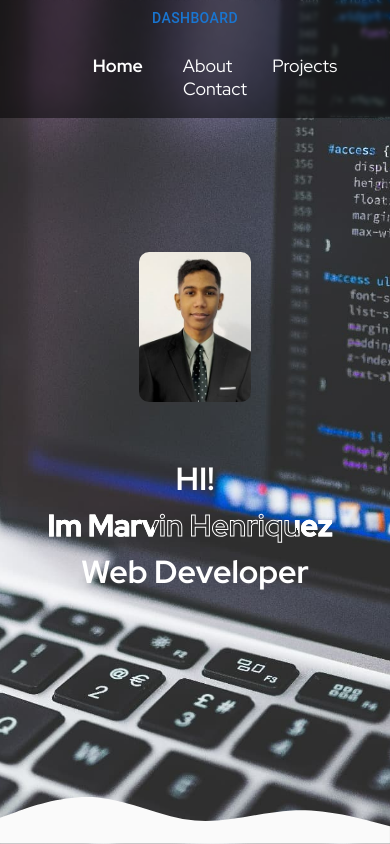
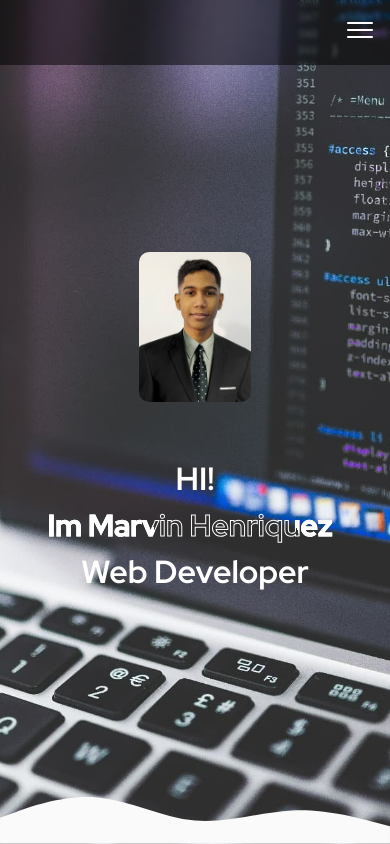
Before and after one commit to marvinel/portfolio, a React (Create React App) app: page / in a window 390 px wide. Shown: the top 844 px of the page. Built offline with nearby package versions, Linux system fonts and the light colour scheme.

Commit message:
responsive menu

```diff
--- a/src/App.css
+++ b/src/App.css
@@ -21,26 +21,31 @@
   z-index: 10;
 }
 
-.nav-item .active{
+.nav-item .active {
   /* padding-bottom: 12px;
   border-bottom: 3px solid #EFEAD8;*/
 
   font-weight: bold;
 
 }
+.navbar ul {
 
+  display: flex;
+  padding: 0;
 
-.nav-item{
+}
+
+.nav-item {
   list-style: none;
-  display: inline-block;
+
   cursor: pointer;
   padding: 0px 20px;
   position: relative;
 }
 
-.App-header .navbar .nav-item::after{
-  content:'';
-  width:0;
+.App-header .navbar .nav-item::after {
+  content: '';
+  width: 0;
   height: 3px;
   position: absolute;
   bottom: -5px;
@@ -49,13 +54,53 @@
   background: #fff;
   transition: width 0.3s
 }
-.App-header .navbar .nav-item:hover::after{
+
+.App-header .navbar .nav-item:hover::after {
 
   width: 50%;
 }
 
+
+.MenuH {
+  display: none;
+}
+
+@media Screen and (max-width: 480px) {
+  .App-header {
+    height: auto;
+  }
+
+  .MenuH {
+    display: block;
+    padding: 15px;
+    cursor: pointer;
+  }
+
+  .navbar {
+    width: 100%;
+    /* display: none;*/
+    height: 0;
+    transition: all .5s ease;
+    overflow: hidden;
+    pointer-events: none;
+  }
+
+  .navbar.activo {
+    /*  display: block;*/
+    height: auto;
+    pointer-events: auto;
+
+  }
+
+  .navbar ul {
+    justify-content: center;
+    flex-direction: column;
+
+  }
+}
+
 /*-----------Home----------------*/
-.HomeBackground{
+.HomeBackground {
   background: url(./assets/images/fondo-home.jpg);
   height: 100vh;
   background-size: cover;
@@ -64,41 +109,42 @@
   position: relative;
 }
 
-.HomeBackground .Waves{
+.HomeBackground .Waves {
   position: absolute;
   bottom: 0;
   width: 100%;
   left: 0;
 }
-.Home{
+
+.Home {
 
   min-height: 100vh;
-  display:flex;
+  display: flex;
   justify-content: center;
   align-items: center;
   color: #fff;
 
 }
 
-.Home-left{
+.Home-left {
   width: 50%;
 }
 
 
-.Home-left span{
+.Home-left span {
   display: block;
 
 }
 
 
-.Name{
+.Name {
   font-size: 50px;
   line-height: 100px;
   margin-left: -10px;
   color: transparent;
   -webkit-text-stroke: 1px #fff;
   background: url(assets/images/back.png);
-  background-clip:inherit;
+  background-clip: inherit;
   -webkit-background-clip: text;
 
   animation: back 20s linear infinite;
@@ -106,59 +152,66 @@ left: 0;
 
 }
 
-@keyframes back{
-  100%{background-position: 2000px 0;
+@keyframes back {
+  100% {
+    background-position: 2000px 0;
 
   }
 }
-.Home-right{
+
+.Home-right {
   width: 50%;
 
 }
 
-.Home-right img{
+.Home-right img {
 
 
   height: 250px;
   border-radius: 10px;
 }
 
-.Home h1{
+.Home h1 {
   margin: 0;
 }
 
 
 
-@media (max-width: 500px ){
-  .Home{
+@media (max-width: 500px) {
+  .Home {
     flex-direction: column;
 
   }
-  .Home-right img{
+
+  .Home-right img {
 
 
     height: 150px;
 
   }
-  .Name{
+
+  .Name {
     font-size: 30px;
     line-height: 50px;
     margin-left: -10px;
 
   }
 }
-@media (max-width: 700px ){
-  .Home{
+
+@media (max-width: 700px) {
+  .Home {
     flex-direction: column;
 
   }
-  .Home-right img{
+
+  .Home-right img {
 
 
     height: 150px;
 
   }
-  .Name{
+
+  .Name {
 
     font-size: 30px;
     line-height: 50px;
@@ -166,18 +219,21 @@ left: 0;
 
 
   }
-  .Home-left{
+
+  .Home-left {
     margin-top: 50px;
     width: 100%;
   }
-  .Home-right{
+
+  .Home-right {
 
     width: 100%;
   }
 
 }
+
 /*-----------About Me----------------*/
-.Aboutme{
+.Aboutme {
 
   text-align: center;
   width: 100%;
@@ -190,36 +246,39 @@ left: 0;
 
 
 }
-.About{
-  min-height:55vh;
+
+.About {
+  min-height: 55vh;
   display: flex;
   align-items: center;
 }
-.Me{
+
+.Me {
   width: 50%;
 }
 
-.Me{
+.Me {
   width: 50%;
 }
 
-.Me p{
+.Me p {
   width: 80%;
   margin: 20px auto;
   border: 5px solid #4a81f7;
   border-left: 0px;
   border-right: 0px;
-  padding:  20px;
+  padding: 20px;
   border-radius: 5px, 2s;
   border-image: linear-gradient(45deg, turquoise, greenyellow) 1;
 
 
 }
 
-.Skill-Section{
+.Skill-Section {
   width: 100%;
 }
-.Skills{
+
+.Skills {
   display: flex;
   justify-content: center;
   flex-wrap: wrap;
@@ -227,13 +286,13 @@ width: 70%;
   margin: 0 auto;
 }
 
-.Skill-item{
+.Skill-item {
   position: relative;
   cursor: pointer;
-padding:  7px;
+  padding: 7px;
 }
 
-.Tooltip{
+.Tooltip {
   position: absolute;
   left: 50%;
   top: 0;
@@ -242,19 +301,19 @@ padding:  7px;
   color: #fff;
   white-space: nowrap;
   padding: 10px 15px;
-  border-radius:  7px;
+  border-radius: 7px;
   visibility: hidden;
   opacity: 0;
 }
 
-.Tooltip::before{
+.Tooltip::before {
   content: "";
   position: absolute;
   left: 50%;
   top: 100%;
   transform: translateX(-50%);
   border: 15px solid;
-  border-color:  #000 #0000 #0000 #0000;
+  border-color: #000 #0000 #0000 #0000;
 }
 
 .Skill-item:hover #Tooltip {
@@ -265,22 +324,25 @@ opacity: 1;
 }
 
 
-@media (max-width: 600px ){
-  .About{
+@media (max-width: 600px) {
+  .About {
     flex-direction: column-reverse;
 
   }
-  .Me{
+
+  .Me {
     width: 80%;
   }
 }
+
 /*-----------Projects----------------*/
-.Projects{
+.Projects {
   background-color: #4a81f7;
   align-items: center;
-  padding-bottom: 50px ;
+  padding-bottom: 50px;
 }
-.Projects h3{
+
+.Projects h3 {
 
   text-align: center;
   width: 100%;
@@ -291,15 +353,18 @@ opacity: 1;
 
 
 }
-.Projects-wrapper{
+
+.Projects-wrapper {
   display: flex;
   justify-content: center;
   flex-wrap: wrap;
 }
-.Projects-link{
+
+.Projects-link {
   text-decoration: none;
 }
-.Projects-item{
+
+.Projects-item {
   width: 300px;
   height: 300px;
 
@@ -310,17 +375,19 @@ opacity: 1;
   color: #000;
 
 
-  background-size:contain;
+  background-size: contain;
   position: relative;
   overflow: hidden;
 
 
 
 }
+
 .Pro-it {
   width: 100%;
   height: 100%;
-  background-color: rgb(243, 230, 230); /* fallback color */
+  background-color: rgb(243, 230, 230);
+  /* fallback color */
   display: flex;
   align-items: center;
   justify-content: center;
@@ -331,19 +398,24 @@ opacity: 1;
   transition: all 0.5s;
 
 }
-#Climappte{
+
+#Climappte {
   background-image: url(./assets/images/climappte.JPG);
 }
-#Marfilms{
+
+#Marfilms {
   background-image: url(./assets/images/marfilms.JPG);
 }
-#Quinterest{
+
+#Quinterest {
   background-image: url(./assets/images/Quinterest.png);
 }
+
 .Pro-it:hover {
   transform: scale(1.1);
 }
-.Projects-item-name{
+
+.Projects-item-name {
   width: 150px;
   margin-top: 0;
   font-size: 25px;
@@ -354,7 +426,8 @@ opacity: 1;
   background: #f5deb38a;
   border-radius: 5px;
 }
-.Projects-descripcion{
+
+.Projects-descripcion {
   position: absolute;
   left: 0;
   bottom: 0;
@@ -362,27 +435,30 @@ opacity: 1;
   min-height: 30%;
   opacity: 0;
 
-  transform: translate(0,150%);
+  transform: translate(0, 150%);
   transition: transform 0.5s;
   color: #fff;
   background-color: rgba(0, 0, 0, 0.726);
   padding-bottom: 10px;
 }
-.Projects-item:hover{
+
+.Projects-item:hover {
   transform: scale(1.5);
 }
-.Projects-descripcion p{
-  padding: 0 15px ;
+
+.Projects-descripcion p {
+  padding: 0 15px;
 }
-.Projects-item:hover .Projects-descripcion{
+
+.Projects-item:hover .Projects-descripcion {
 
 
   opacity: 1;
-  transform: translate(0,0);
+  transform: translate(0, 0);
 
 }
 
-.Tecnologias{
+.Tecnologias {
   display: flex;
   position: absolute;
   top: 5px;
@@ -390,16 +466,18 @@ opacity: 1;
   justify-content: center;
 
 }
-.Tecnologia{
+
+.Tecnologia {
   border-radius: 5px;
   /*width: 50px;
   /*height: 25px;*/
-  background-color: linear-gradient(45deg, turquoise, greenyellow) ;
-  background: linear-gradient(45deg,  turquoise , greenyellow  100%);
+  background-color: linear-gradient(45deg, turquoise, greenyellow);
+  background: linear-gradient(45deg, turquoise, greenyellow 100%);
   padding: 5px;
   margin: 5px;
 }
-.Tecnologia p{
+
+.Tecnologia p {
   font-size: 10px;
   font-weight: bold;
   margin: 0;
@@ -409,7 +487,7 @@ opacity: 1;
 
 /*-----------Contact----------------*/
 
-.Contact-section{
+.Contact-section {
   background-color: rgb(255, 255, 255);
   border: 2px solid;
   padding: 15px;
@@ -419,7 +497,7 @@ opacity: 1;
   margin: 0 auto;
 }
 
-.Contact h3{
+.Contact h3 {
 
   text-align: center;
   width: 100%;
@@ -430,7 +508,8 @@ opacity: 1;
 
 
 }
-.Form-item{
+
+.Form-item {
   margin: 10px;
   display: flex;
   align-items: center;
@@ -439,12 +518,13 @@ opacity: 1;
 
 
 }
-.Form-Input{
+
+.Form-Input {
   width: 100%;
 }
 
 /*---Button up---*/
-#button-up{
+#button-up {
   display: flex;
   justify-content: center;
   align-items: center;
@@ -459,11 +539,11 @@ opacity: 1;
   position: fixed;
   cursor: pointer;
   border: 4px solid transparent;
-  transition:all 300ms ease;
+  transition: all 300ms ease;
   transform: scale(0);
 }
 
-#button-up:hover{
+#button-up:hover {
   transform: scale(1.1);
-  border-color:rgba(0, 0, 0, 0.1) ;
+  border-color: rgba(0, 0, 0, 0.1);
 }
--- a/src/components/Header.js
+++ b/src/components/Header.js
@@ -2,55 +2,38 @@ import React from 'react';
 import { Link } from "react-scroll";
 
 
-import Button from '@mui/material/Button';
-import Menu from '@mui/material/Menu';
-import MenuItem from '@mui/material/MenuItem';
 function Header() {
 
 
-    const [anchorEl, setAnchorEl] = React.useState(null);
-    const open = Boolean(anchorEl);
-    const handleClick = (event) => {
-      setAnchorEl(event.currentTarget);
-    };
-    const handleClose = () => {
-      setAnchorEl(null);
-    };
+
+  const showMenu = () => {
+    const nav = document.querySelector("Nav")
+      nav.classList.toggle('activo');
+  }
+  const showMenu2 = () => {
+    console.log("click")
+    const nav = document.querySelector("Nav")
+
+    if(nav?.classList[1]){
+      console.log("aca tiene que dirigir a un lugar y quitar el menu");
+      nav.classList.toggle('activo');
+    }
+
+  }
+
   return (
 
     <header className="App-header">
+
+      <div className="MenuH" onClick={showMenu}> <svg fill="#fff" xmlns="http://www.w3.org/2000/svg" viewBox="0 0 30 30" width="30px" height="30px"><path d="M 3 7 A 1.0001 1.0001 0 1 0 3 9 L 27 9 A 1.0001 1.0001 0 1 0 27 7 L 3 7 z M 3 14 A 1.0001 1.0001 0 1 0 3 16 L 27 16 A 1.0001 1.0001 0 1 0 27 14 L 3 14 z M 3 21 A 1.0001 1.0001 0 1 0 3 23 L 27 23 A 1.0001 1.0001 0 1 0 27 21 L 3 21 z" /></svg>
+      </div>
       <nav className="navbar" >
-            <div>
-      <Button
-        id="basic-button"
-        aria-controls={open ? 'basic-menu' : undefined}
-        aria-haspopup="true"
-        aria-expanded={open ? 'true' : undefined}
-        onClick={handleClick}
-      >
-        Dashboard
-      </Button>
-      <Menu
-        id="basic-menu"
-        anchorEl={anchorEl}
-        open={open}
-        onClose={handleClose}
-        MenuListProps={{
-          'aria-labelledby': 'basic-button',
-        }}
-      >
-        <MenuItem onClick={handleClose}><Link to="hero" spy={true} smooth={true} offset={-100} duration={500}>Home</Link></MenuItem>
-        <MenuItem onClick={handleClose}><Link to="About" spy={true} smooth={true} offset={-120} duration={500}>About</Link></MenuItem>
-        <MenuItem onClick={handleClose}><Link to="Projects" spy={true} smooth={true} offset={-80} duration={500}>Projects</Link></MenuItem>
-        <MenuItem onClick={handleClose}><Link to="Contact" spy={true} smooth={true} offset={-100} duration={500} >Contact</Link></MenuItem>
 
-      </Menu>
-    </div>
         <ul>
-                    <li className="nav-item"> <Link to="hero" spy={true} smooth={true} offset={-100} duration={500}>Home</Link> </li>
-                    <li className="nav-item"><Link to="About" spy={true} smooth={true} offset={-120} duration={500}>About</Link></li>
-                    <li className="nav-item"><Link to="Projects" spy={true} smooth={true} offset={-80} duration={500}>Projects</Link></li>
-                    <li className="nav-item"><Link to="Contact" spy={true} smooth={true} offset={-100} duration={500}>Contact</Link></li>
+          <li className="nav-item" > <Link to="hero" spy={true} smooth={true} offset={-100} duration={500} onClick={showMenu2}>Home</Link> </li>
+          <li className="nav-item"><Link to="About" spy={true} smooth={true} offset={-120} duration={500}  onClick={showMenu2}>About</Link></li>
+          <li className="nav-item"><Link to="Projects" spy={true} smooth={true} offset={-80} duration={500} onClick={showMenu2}>Projects</Link></li>
+          <li className="nav-item"><Link to="Contact" spy={true} smooth={true} offset={-100} duration={500} onClick={showMenu2}>Contact</Link></li>
         </ul>
 
       </nav>
```
Lines whose indentation alone changed are shown as unchanged.
